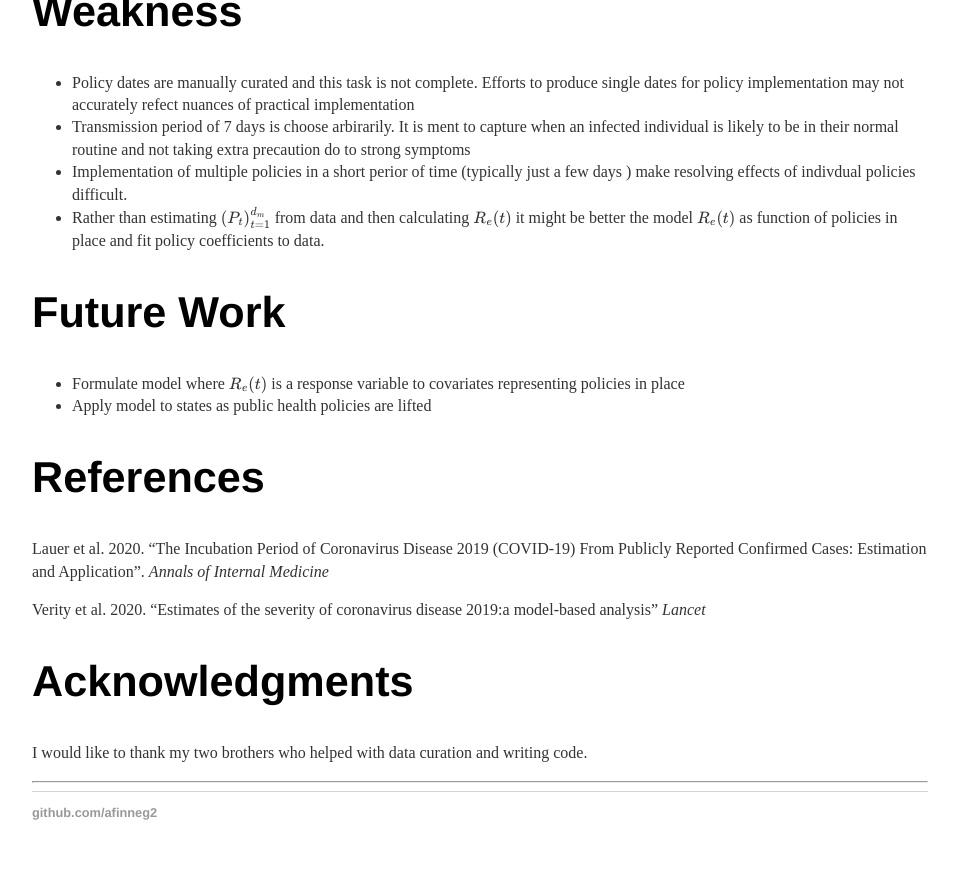
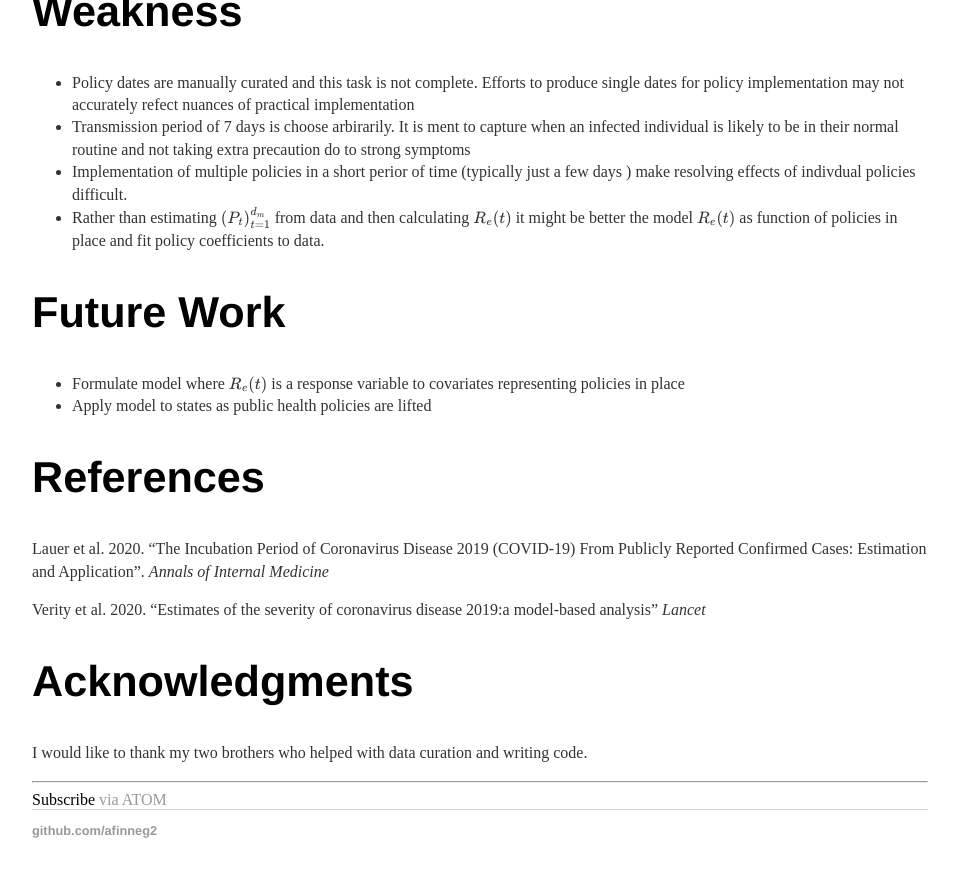
Before and after one commit to afinneg2/afinneg2.github.io, a Jekyll site: the page built from _posts/2020-05-14-bayes_estimating_COVID_reproduction_number.md, in a window 1280 px wide and 900 px high, scrolled down 10741 px. Shown: the top 877 px of the window, without its empty margins (160-1117 px from the left). Built offline with Jekyll 4.4.1, drawn with Linux system fonts in a browser that asks for light colours; our own code applies the rules of GitHub Pages for plain Markdown files; formulas are drawn with MathJax 3; comment, search, counter and statistics services are not loaded.

Commit message:
ATOM update 2

```diff
--- a/_layouts/default.html
+++ b/_layouts/default.html
@@ -4,7 +4,7 @@
     <title>{{ page.title }}</title>
     <!-- link to main stylesheet -->
     <link rel="stylesheet" type="text/css" href="/css/main.css">
-
+    <link href="feed.xml" type="application/atom+xml" rel="alternate" title="Sitewide Atom feed" />
   </head>
 
 
--- a/_layouts/post.html
+++ b/_layouts/post.html
@@ -16,6 +16,7 @@ comments: true
   </div>
 </div>
 <!-- Post comments -->
+Subscribe <a href="/feed.xml">via ATOM</a>
 {% include disqus.html %}
 <!--<div class="post">
   {{ content }}
```
